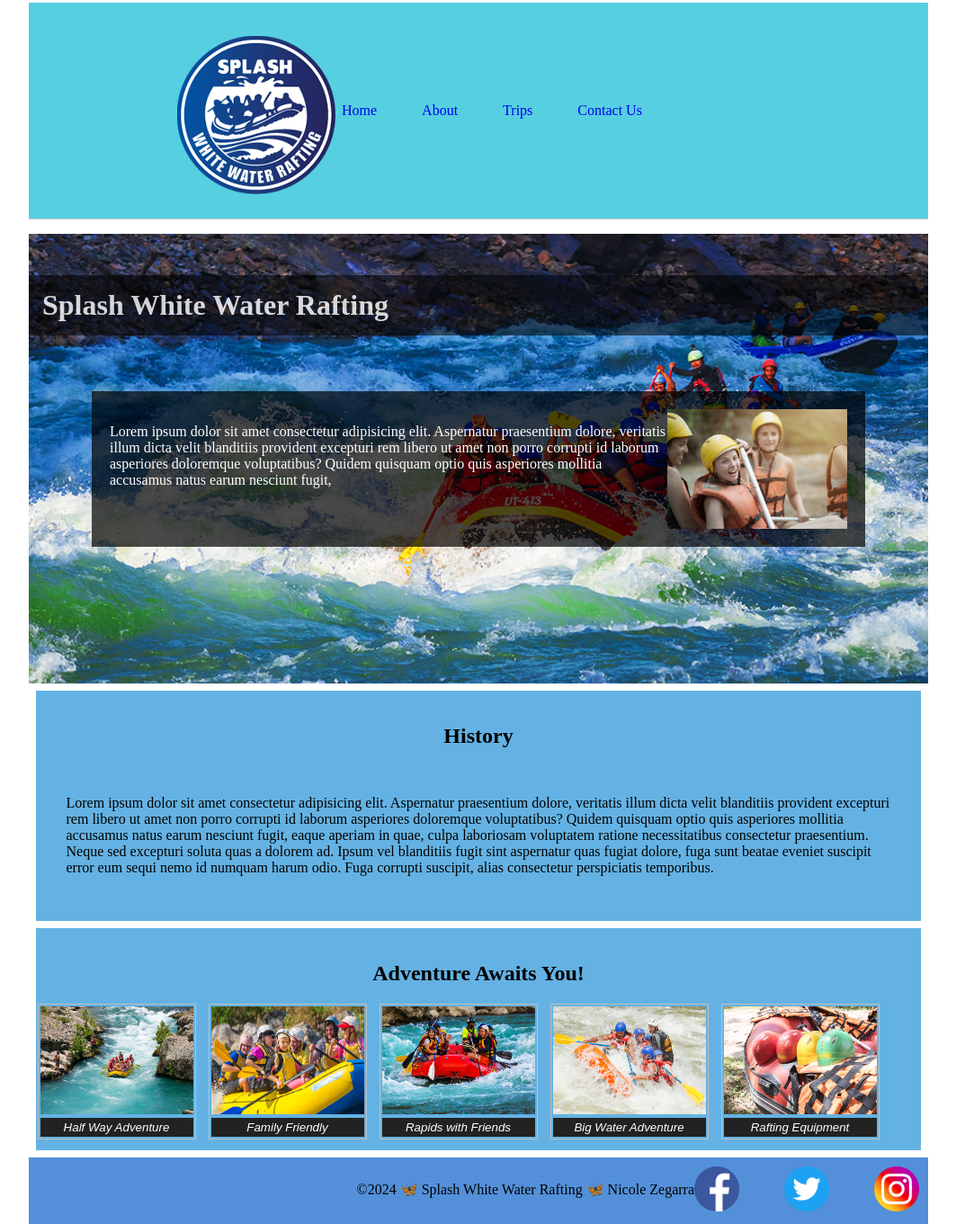
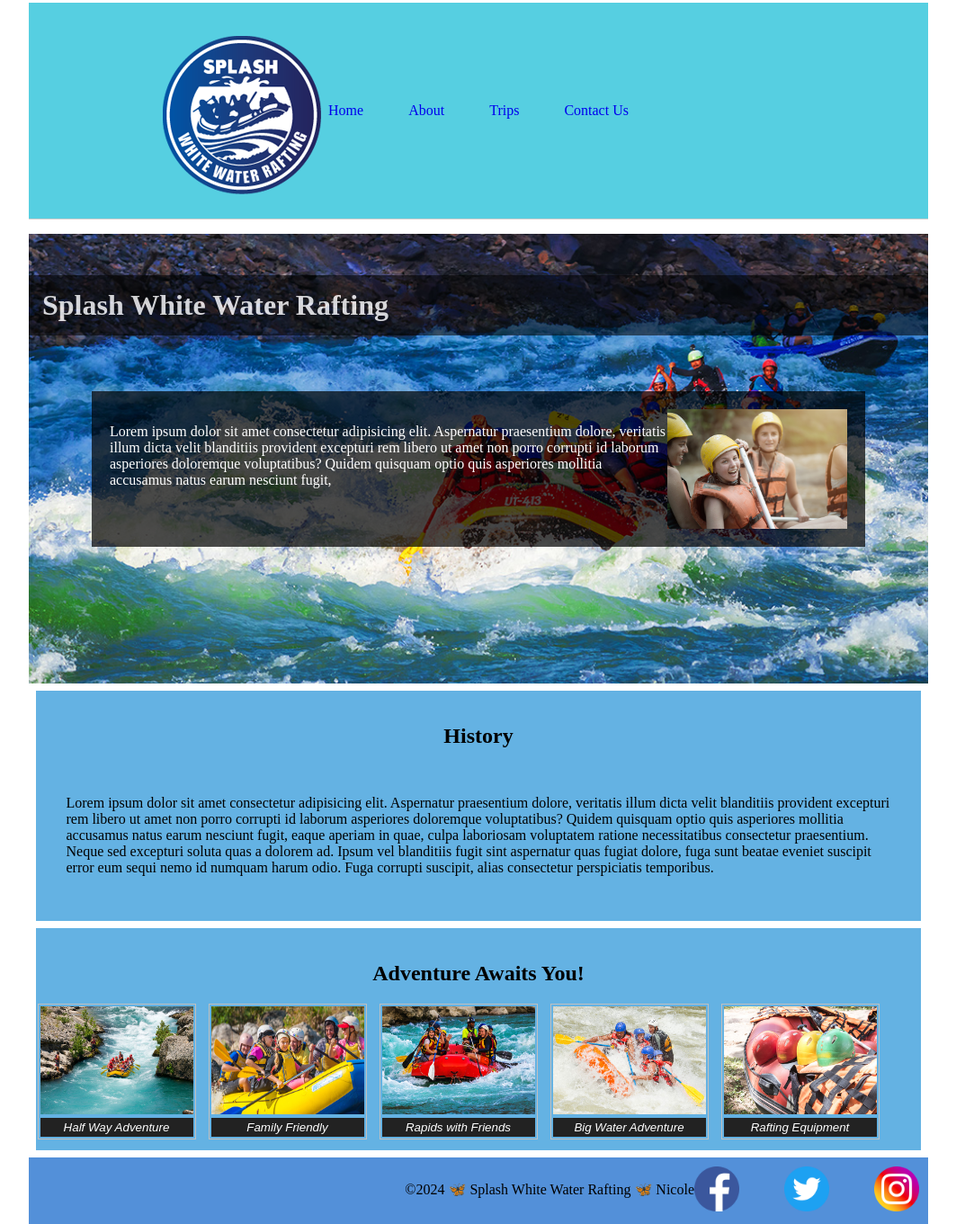
Before and after one commit to nicolezeg/wdd130, a plain HTML site: page wwr/about.html in a window 1280 px wide. Shown: the part 13-1374 px from the top of the page at 90% size, without its empty margins (108-1171 px from the left). Drawn offline with Linux system fonts and the light colour scheme.

Commit message:
about.html

```diff
--- a/wwr/about.html
+++ b/wwr/about.html
@@ -56,7 +56,7 @@
             </section>
         </main>
         <footer>
-          <p>&copy;2024 🦋 Splash White Water Rafting 🦋 Nicole Zegarra </p>
+          <p>&copy;2024 🦋 Splash White Water Rafting 🦋 Nicole </p>
             <nav class="sociallinks">
               <a href="https://facebook.com"><img src="images/facebook.png" alt="Facebook"></a>
               <a href="https://twitter.com"><img src="images/twitter.png" alt="Twitter"></a>
--- a/wwr/styles/rafting.css
+++ b/wwr/styles/rafting.css
@@ -28,7 +28,7 @@ header {
 }
 
 header img {
-    margin-left: 8rem;
+    margin-left: 7rem;
 }
 
 nav {
```
